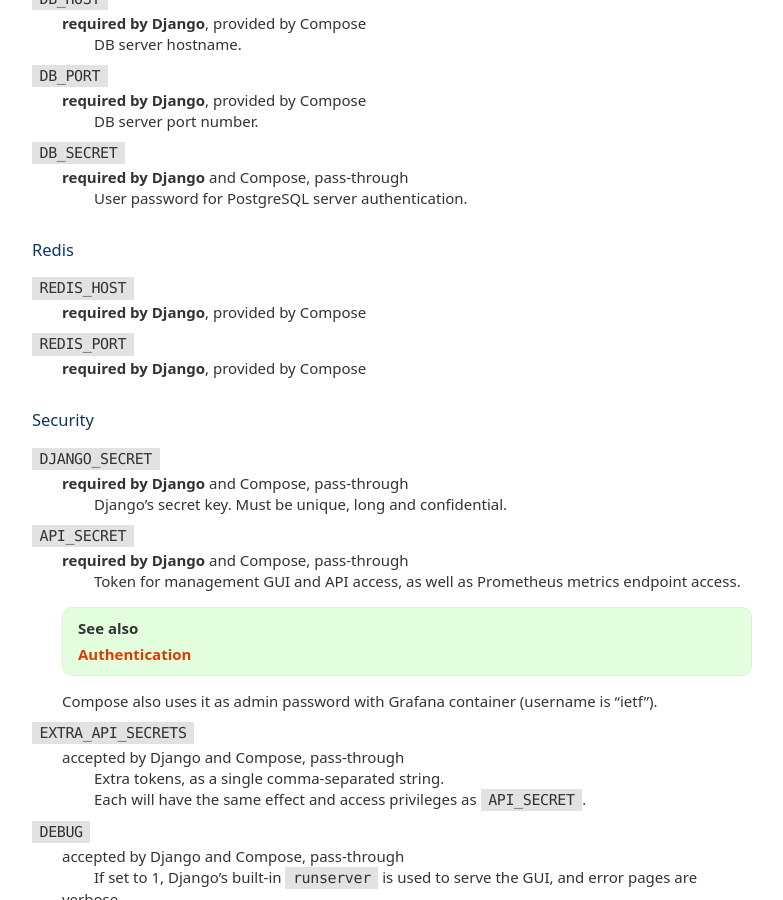
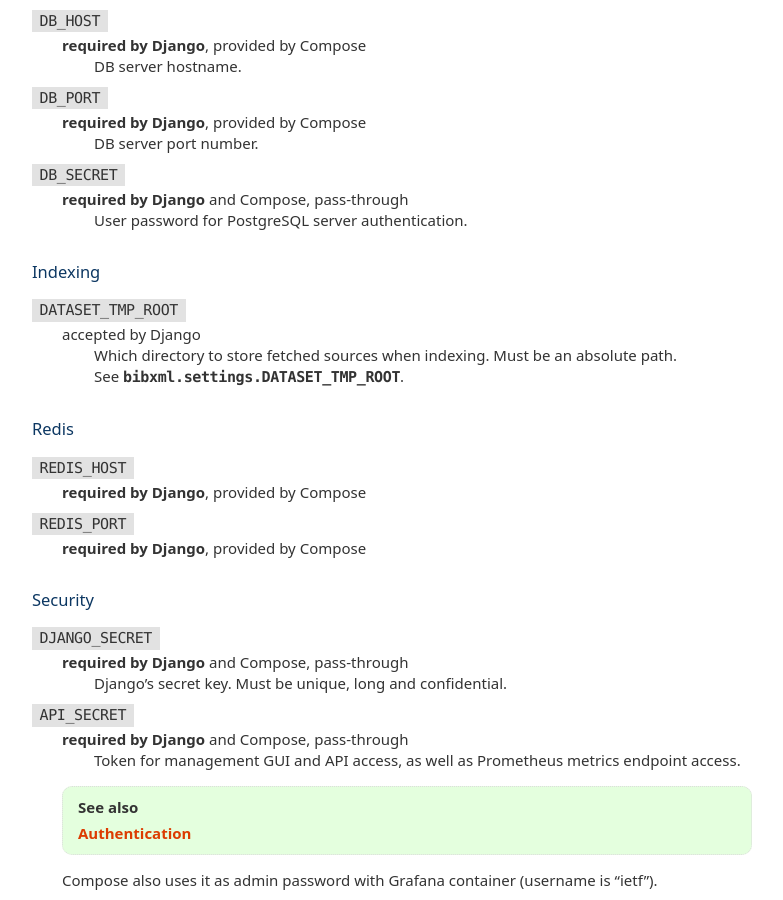
Before and after one commit to ietf-tools/bibxml-service, a Sphinx documentation site: the page built from docs/ref/env.rst, in a window 1280 px wide and 900 px high, scrolled down 2001 px. Shown: the whole window, without its empty margins (248-1031 px from the left). Built offline with Sphinx 7.4.7, drawn with Linux system fonts in a browser that asks for light colours; pages that are not in the unit, such as notebooks, are missing from menus.

Commit message:
docs: document `DATASET_TMP_ROOT` env. variable

```diff
--- a/docs/ref/env.rst
+++ b/docs/ref/env.rst
@@ -119,6 +119,18 @@
     User password for PostgreSQL server authentication.
 
 
+Indexing
+--------
+
+``DATASET_TMP_ROOT``
+    accepted by Django
+
+    Which directory to store fetched sources when indexing.
+    Must be an absolute path.
+
+    See :data:`bibxml.settings.DATASET_TMP_ROOT`.
+
+
 Redis
 -----
 
```
